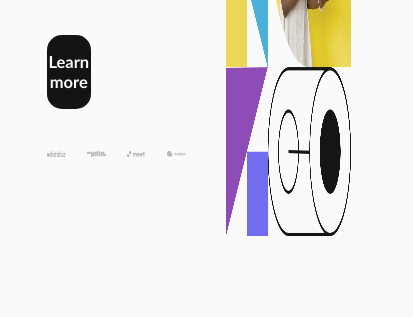
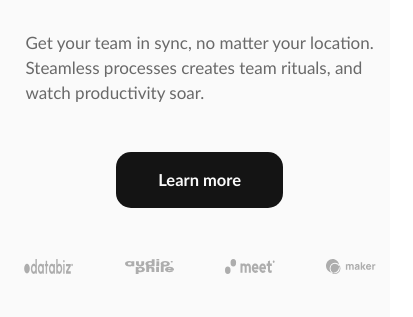
Before and after one commit to DivineDomokuma10/frontend-mentor-remote-work, a plain HTML site: page docs/index.html in a window 390 px wide. Shown: the part 527-844 px from the top of the page, 413 px wide, since content can reach past the window. Drawn offline with Linux system fonts and the light colour scheme.

Commit message:
third commit

```diff
--- a/docs/index.html
+++ b/docs/index.html
@@ -5,7 +5,7 @@
     <meta http-equiv="X-UA-Compatible" content="IE=edge">
     <meta name="viewport" content="width=device-width, initial-scale=1.0">
     <link rel="stylesheet" href="index.css">
-    <!-- <link rel="stylesheet" href="mobile.css"> -->
+    <link rel="stylesheet" href="mobile.css">
     <title>S N A P</title>
 </head>
 <body>
```
